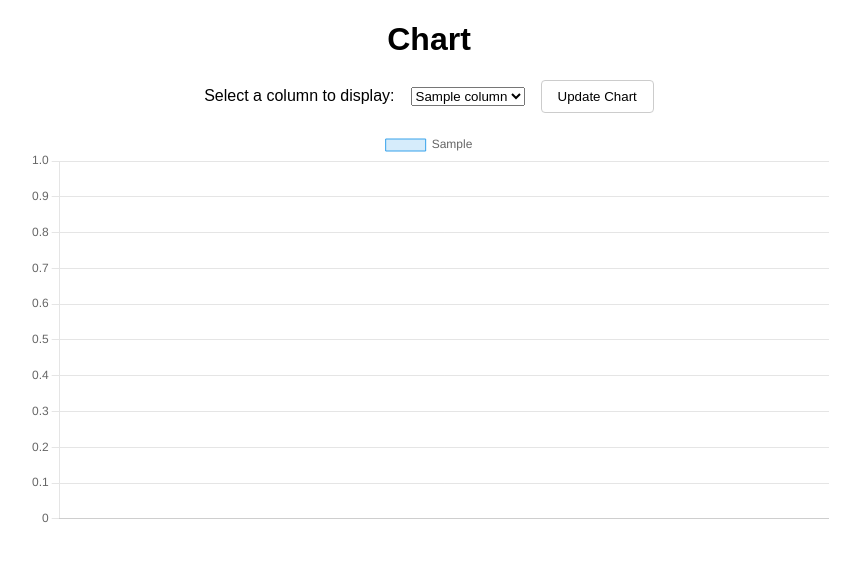
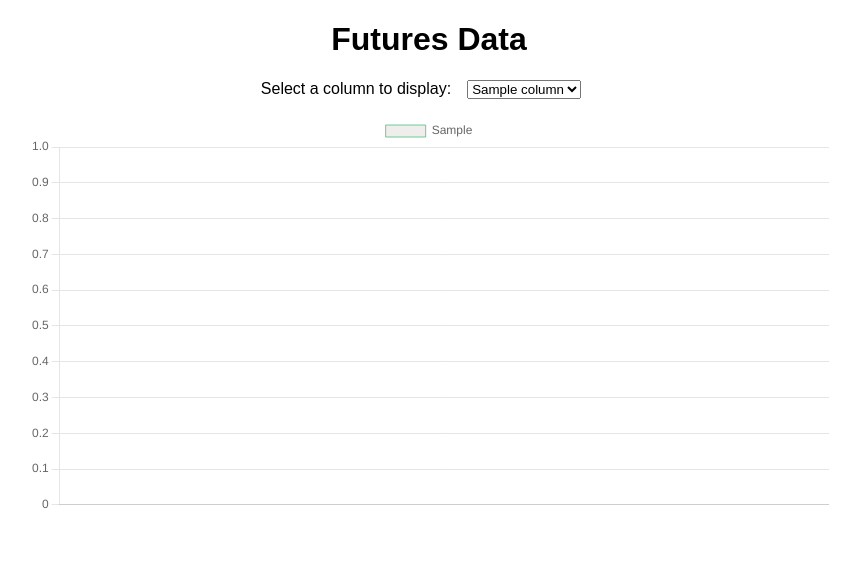
Before and after one commit to gajeshbhat/olympic-industries-futures-visualization, a Flask app: template templates/index.html in a window 1280 px wide. Shown: the top 562 px of the page, without its empty margins (211-1071 px from the left). Run offline with Flask 3, Linux system fonts and the light colour scheme; the template is opened without the code that fills it: most values are stand-ins (such as "Sample title", 1, 10 or a date in 2020).

Commit message:
Added Autoupdate JS Code and Chart styling

```diff
--- a/app.py
+++ b/app.py
@@ -11,6 +11,8 @@
     selected_column = request.args.get("columns", "open")
 
     chart_data = read_data_from_db(selected_column)
+    print(chart_data["labels"])
+    print(type(chart_data["labels"]))
 
     return render_template(
         "index.html",
--- a/templates/index.html
+++ b/templates/index.html
@@ -1,7 +1,7 @@
 <!DOCTYPE html>
 <html>
 <head>
-    <title>Chart</title>
+    <title>Futures Data</title>
     <script src="https://cdn.jsdelivr.net/npm/chart.js"></script>
     <style>
         body {
@@ -44,18 +44,26 @@
     </style>
 </head>
 <body>
-    <h1>Chart</h1>
-    <form method="get" action="/">
+    <h1>Futures Data</h1>
+    <form method="get" action="/" onsubmit="updateChart(event)">
         <label for="columns">Select a column to display:</label>
         <select name="columns" id="columns">
             {% for column in columns %}
             <option value="{{ column }}" {% if column == selected_column %}selected{% endif %}>{{ column }}</option>
             {% endfor %}
         </select>
-        <button type="submit">Update Chart</button>
     </form>
     <canvas id="chart"></canvas>
+    <div id="slider"></div>
     <script>
+        function updateChart(event) {
+            event.preventDefault();
+            var columnSelect = document.getElementById("columns");
+            var selectedColumn = columnSelect.options[columnSelect.selectedIndex].value;
+            var url = window.location.origin + window.location.pathname + '?columns=' + selectedColumn;
+            window.location.href = url;
+        }
+
         var ctx = document.getElementById('chart').getContext('2d');
         var myChart = new Chart(ctx, {
             type: 'line',
@@ -64,9 +72,10 @@
                 datasets: [{
                     label: '{{ selected_column }}',
                     data: {{ values | tojson }},
-                    backgroundColor: 'rgba(54, 162, 235, 0.2)',
-                    borderColor: 'rgba(54, 162, 235, 1)',
-                    borderWidth: 1
+                    fill: true,
+                    borderColor: '#49c079',
+                    backgroundColor: '#F0EEED',
+                    borderWidth: 0.8
                 }]
             },
             options: {
@@ -79,6 +88,11 @@
                 }
             }
         });
+
+        var columnSelect = document.getElementById("columns");
+        columnSelect.addEventListener("change", function() {
+            updateChart(event);
+        });
     </script>
 </body>
 </html>
```
